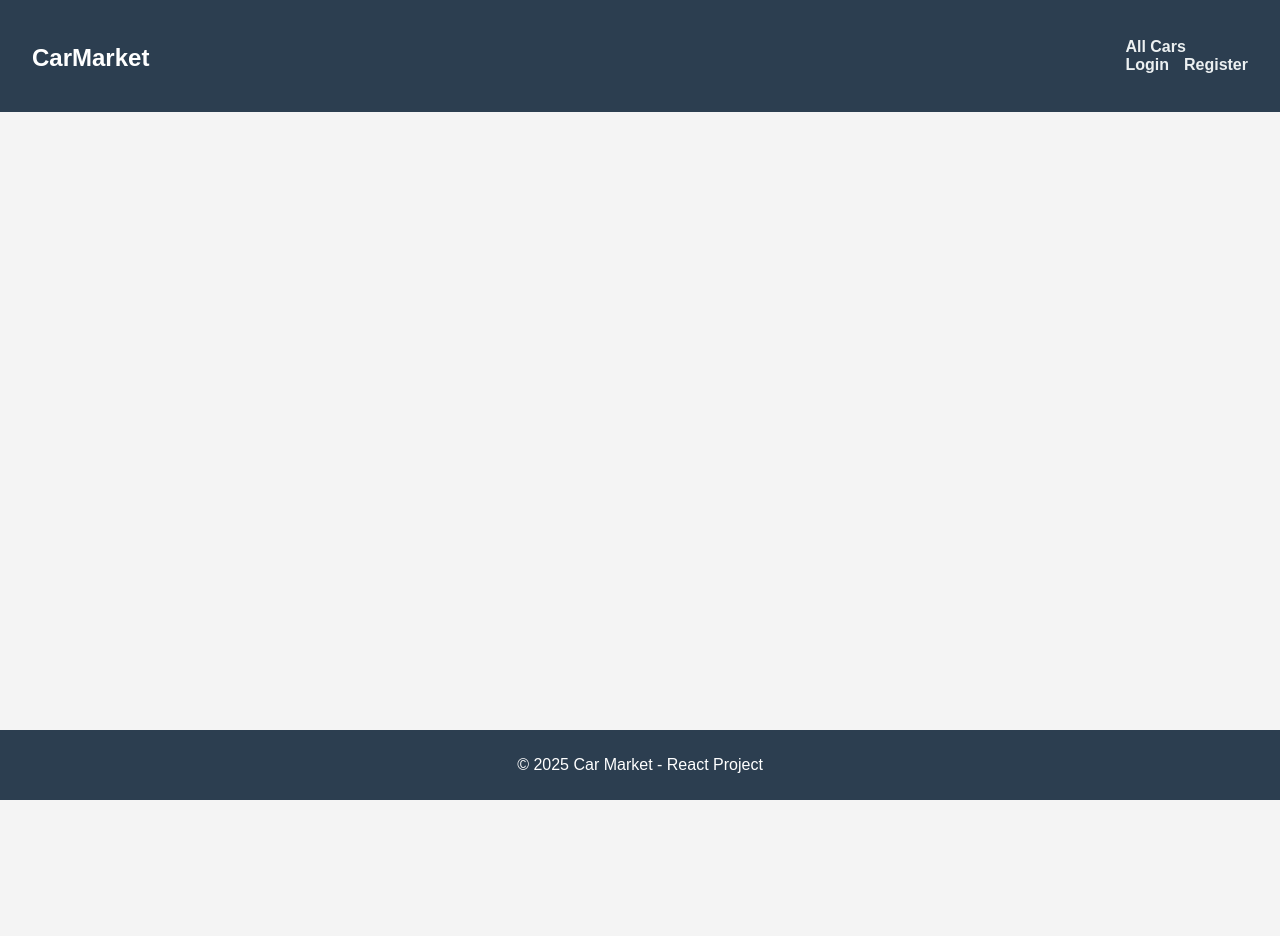
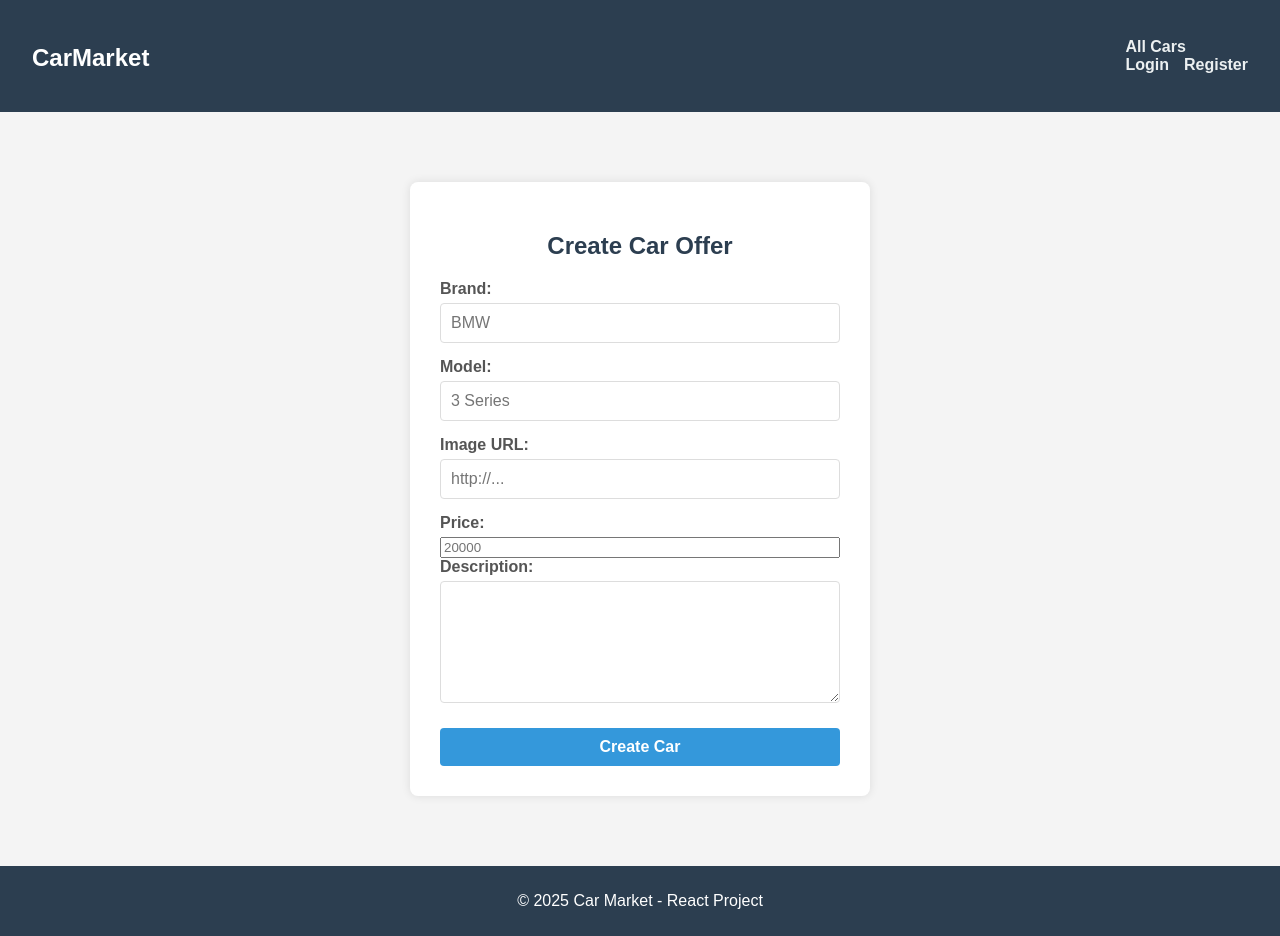
Before and after one commit to pulsar-04/react-js, a React (Vite) app: page /create in a window 1280 px wide. Before the commit the page ends 800 px from the top, so only its background shows below. Built offline with nearby package versions, Linux system fonts and the light colour scheme; the HTML template or start-up script is replaced by a standard one.

Commit message:
added a sell car logic and changed the show screen for registered user

```diff
--- a/src/App.css
+++ b/src/App.css
@@ -134,3 +134,15 @@ input[type="password"] {
 .submit:hover {
     background-color: #2980b9;
 }
+
+
+textarea {
+    padding: 10px;
+    margin-bottom: 15px;
+    border: 1px solid #ddd;
+    border-radius: 4px;
+    font-size: 16px;
+    resize: vertical;
+    min-height: 100px;
+    font-family: Arial, sans-serif;
+}
--- a/src/App.jsx
+++ b/src/App.jsx
@@ -7,6 +7,7 @@ import Home from "./components/home/Home";
 import Login from "./components/login/Login";
 import Register from "./components/register/Register";
 import Logout from "./components/logout/Logout";
+import Create from "./components/create/Create";
 import "./App.css";
 
 function App() {
@@ -21,6 +22,7 @@ function App() {
                     <Route path="/login" element={<Login />} />
                     <Route path="/register" element={<Register />} />
                     <Route path="/logout" element={<Logout />} />
+                    <Route path="/create" element={<Create />} />
                 </Routes>
             </main>
 
--- /dev/null
+++ b/src/components/create/Create.jsx
@@ -0,0 +1,55 @@
+import { useNavigate } from 'react-router-dom';
+import { useForm } from '../../hooks/useForm';
+import * as carService from '../../services/carService';
+
+export default function Create() {
+    const navigate = useNavigate();
+
+    const createCarSubmitHandler = async (values) => {
+        try {
+
+            await carService.create(values);
+
+
+            navigate('/catalog');
+        } catch (error) {
+
+            console.log(error);
+        }
+    }
+
+    const { values, changeHandler, onSubmit } = useForm({
+        brand: '',
+        model: '',
+        imageUrl: '',
+        price: '',
+        description: '',
+    }, createCarSubmitHandler);
+
+    return (
+        <section id="create-page" className="auth">
+            <form id="create" onSubmit={onSubmit}>
+                <div className="container">
+                    <h1>Create Car Offer</h1>
+
+                    <label htmlFor="brand">Brand:</label>
+                    <input type="text" id="brand" name="brand" placeholder="BMW" value={values.brand} onChange={changeHandler} />
+
+                    <label htmlFor="model">Model:</label>
+                    <input type="text" id="model" name="model" placeholder="3 Series" value={values.model} onChange={changeHandler} />
+
+                    <label htmlFor="imageUrl">Image URL:</label>
+                    <input type="text" id="imageUrl" name="imageUrl" placeholder="http://..." value={values.imageUrl} onChange={changeHandler} />
+
+                    <label htmlFor="price">Price:</label>
+                    <input type="number" id="price" name="price" placeholder="20000" value={values.price} onChange={changeHandler} />
+
+                    <label htmlFor="description">Description:</label>
+                    <textarea name="description" id="description" value={values.description} onChange={changeHandler}></textarea>
+
+                    <input type="submit" className="btn submit" value="Create Car" />
+                </div>
+            </form>
+        </section>
+    );
+}
--- /dev/null
+++ b/src/services/carService.js
@@ -0,0 +1,22 @@
+const baseUrl = 'http://localhost:3030/data/cars';
+
+export const getAll = async () => {
+    const response = await fetch(baseUrl);
+    const result = await response.json();
+    return result;
+};
+
+export const create = async (carData) => {
+    const response = await fetch(baseUrl, {
+        method: 'POST',
+        headers: {
+            'content-type': 'application/json',
+            'X-Authorization': localStorage.getItem('accessToken')
+        },
+        body: JSON.stringify(carData)
+    });
+
+    const result = await response.json();
+
+    return result;
+};
```
